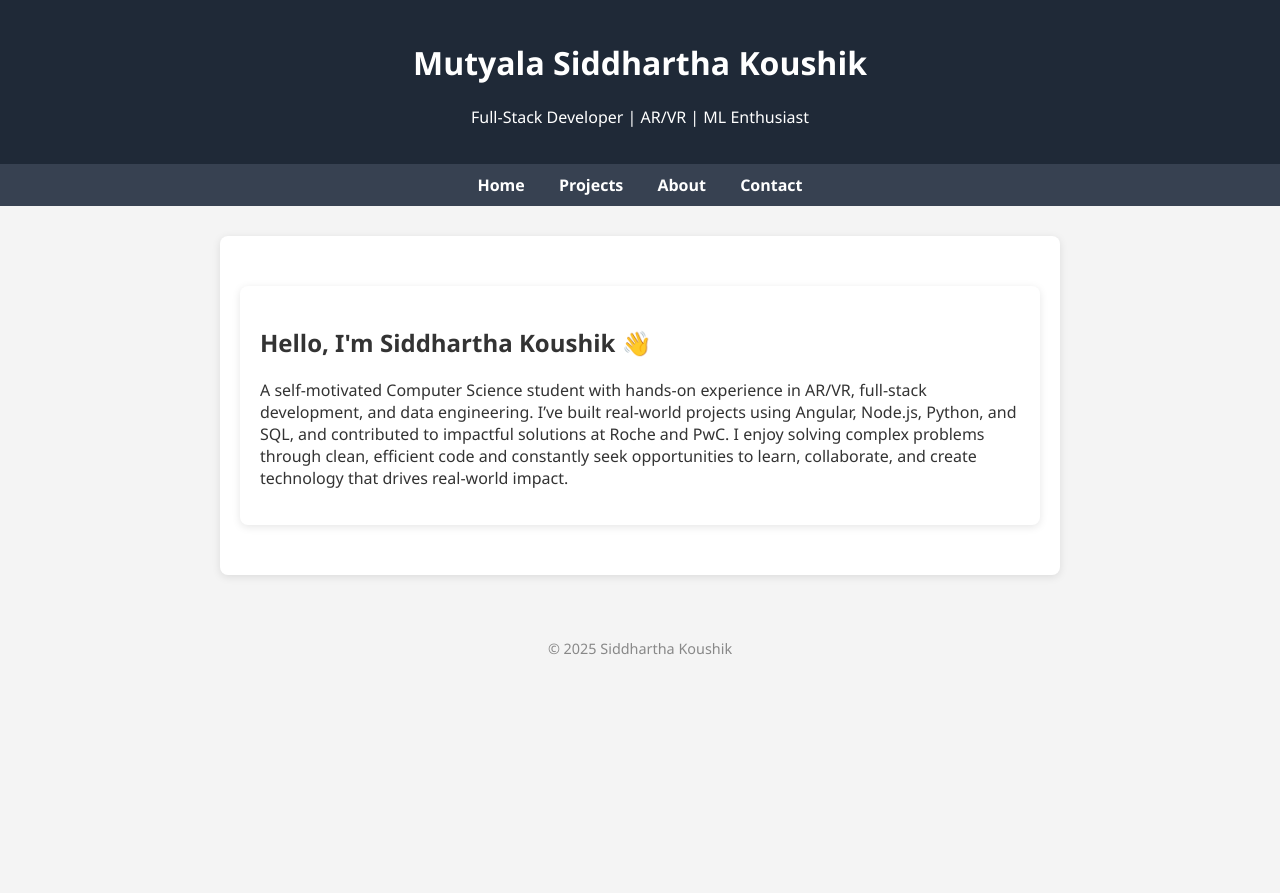
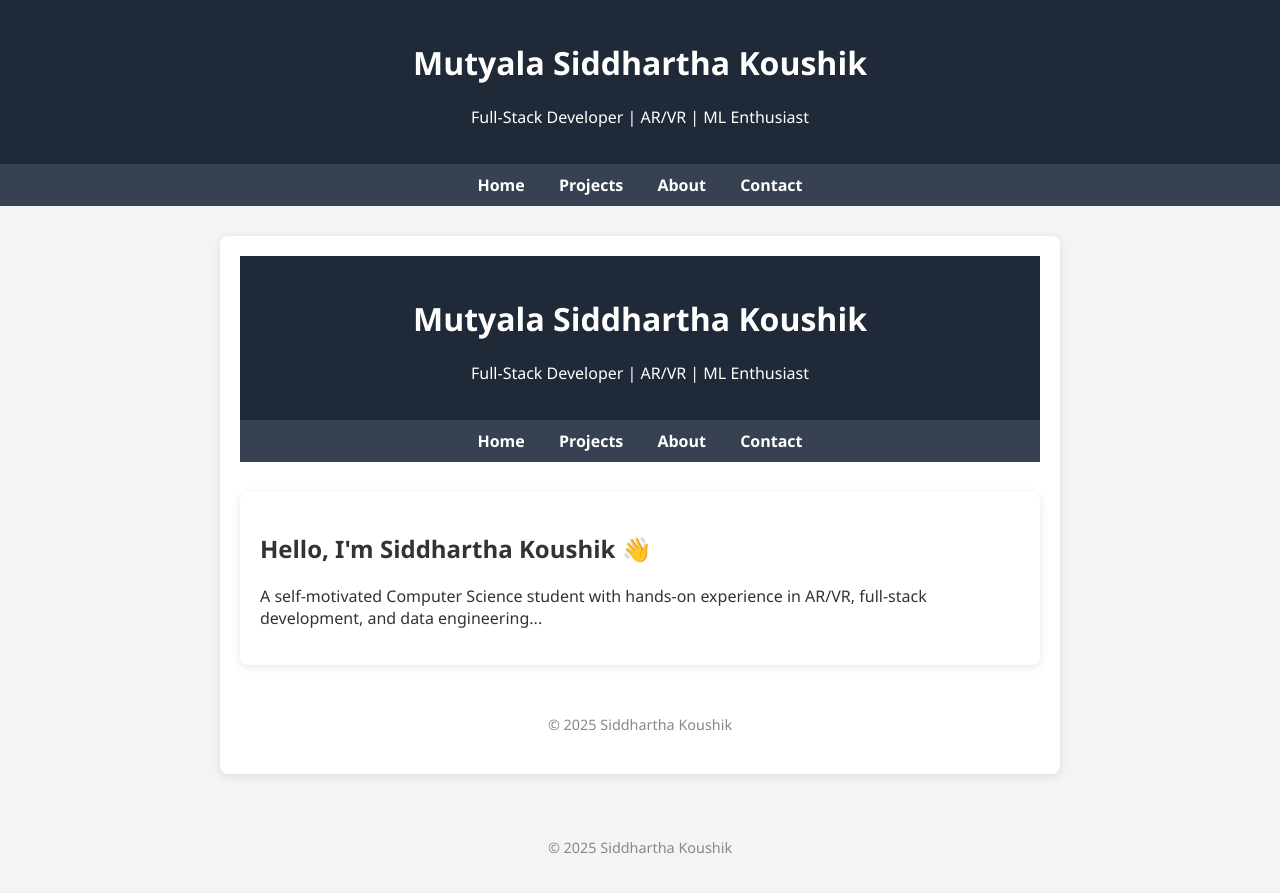
Before and after one commit to sidk3/sidk3.github.io, a Jekyll site: the page built from index.md, in a window 1280 px wide. Shown: the top 893 px of the page. Built offline with Jekyll 4.4.1, drawn with Linux system fonts in a browser that asks for light colours.

Commit message:
Update index.md

```diff
--- a/index.md
+++ b/index.md
@@ -1,10 +1,9 @@
 ---
 layout: default
 title: Home
-permalink: /
 ---
 
-<!-- <link rel="stylesheet" href="assets/style.css">
+<link rel="stylesheet" href="assets/style.css">
 
 <header>
   <h1>Mutyala Siddhartha Koushik</h1>
@@ -12,21 +11,54 @@ permalink: /
 </header>
 
 <nav>
-  <a href="/">Home</a>
-  <a href="/projects/">Projects</a>
-  <a href="/about/">About</a>
-  <a href="/contact/">Contact</a>
-</nav> -->
+  <a href="#" onclick="showSection('home')">Home</a>
+  <a href="#" onclick="showSection('projects')">Projects</a>
+  <a href="#" onclick="showSection('about')">About</a>
+  <a href="#" onclick="showSection('contact')">Contact</a>
+</nav>
+
+<!-- Sections -->
 <main>
+  <section id="home" class="content-section">
+    <h2>Hello, I'm Siddhartha Koushik 👋</h2>
+    <p>A self-motivated Computer Science student with hands-on experience in AR/VR, full-stack development, and data engineering...</p>
+  </section>
 
-  <h2> Hello, I'm Siddhartha Koushik 👋</h2>
+  <section id="projects" class="content-section" style="display:none;">
+    <h2>Projects</h2>
+    <h3>🔧 Smart Factory Resource Manager</h3>
+    <p>A C-based multithreaded system managing robotic arms with deadlock prevention.</p>
+    <h3>🌐 MERN Portfolio</h3>
+    <p>Personal portfolio site built using MongoDB, Express.js, React, and Node.js.</p>
+    <h3>🧠 Federated Learning Platform</h3>
+    <p>Implemented FedAvg, FedCDA on TensorFlow with socket-based communication.</p>
+  </section>
 
-<p>A self-motivated Computer Science student with hands-on experience in AR/VR, full-stack development, and data engineering.
+  <section id="about" class="content-section" style="display:none;">
+    <h2>About Me</h2>
+    <p>🎓 B.Tech in CSE @ SASTRA — CGPA: 9.20/10<br>
+    💼 Intern at Roche, PwC, Matrimony.com<br>
+    🛠️ Skilled in MERN, Unity, ML, and more</p>
+  </section>
 
-I’ve built real-world projects using Angular, Node.js, Python, and SQL, and contributed to impactful solutions at Roche and PwC. I enjoy solving complex problems through clean, efficient code and constantly seek opportunities to learn, collaborate, and create technology that drives real-world impact.</p>
+  <section id="contact" class="content-section" style="display:none;">
+    <h2>Contact</h2>
+    <ul>
+      <li>Email: sidkoushik3@gmail.com</li>
+      <li>GitHub: <a href="https://github.com/sidk3">sidk3</a></li>
+      <li>LinkedIn: <a href="https://linkedin.com/in/siddhartha-koushik-mutyala">Mutyala Siddhartha Koushik</a></li>
+    </ul>
+  </section>
+</main>
 
-</main>
-<!--
 <footer>
   © 2025 Siddhartha Koushik
-</footer> -->
+</footer>
+
+<script>
+  function showSection(id) {
+    const sections = document.querySelectorAll('.content-section');
+    sections.forEach(section => section.style.display = 'none');
+    document.getElementById(id).style.display = 'block';
+  }
+</script>
```
